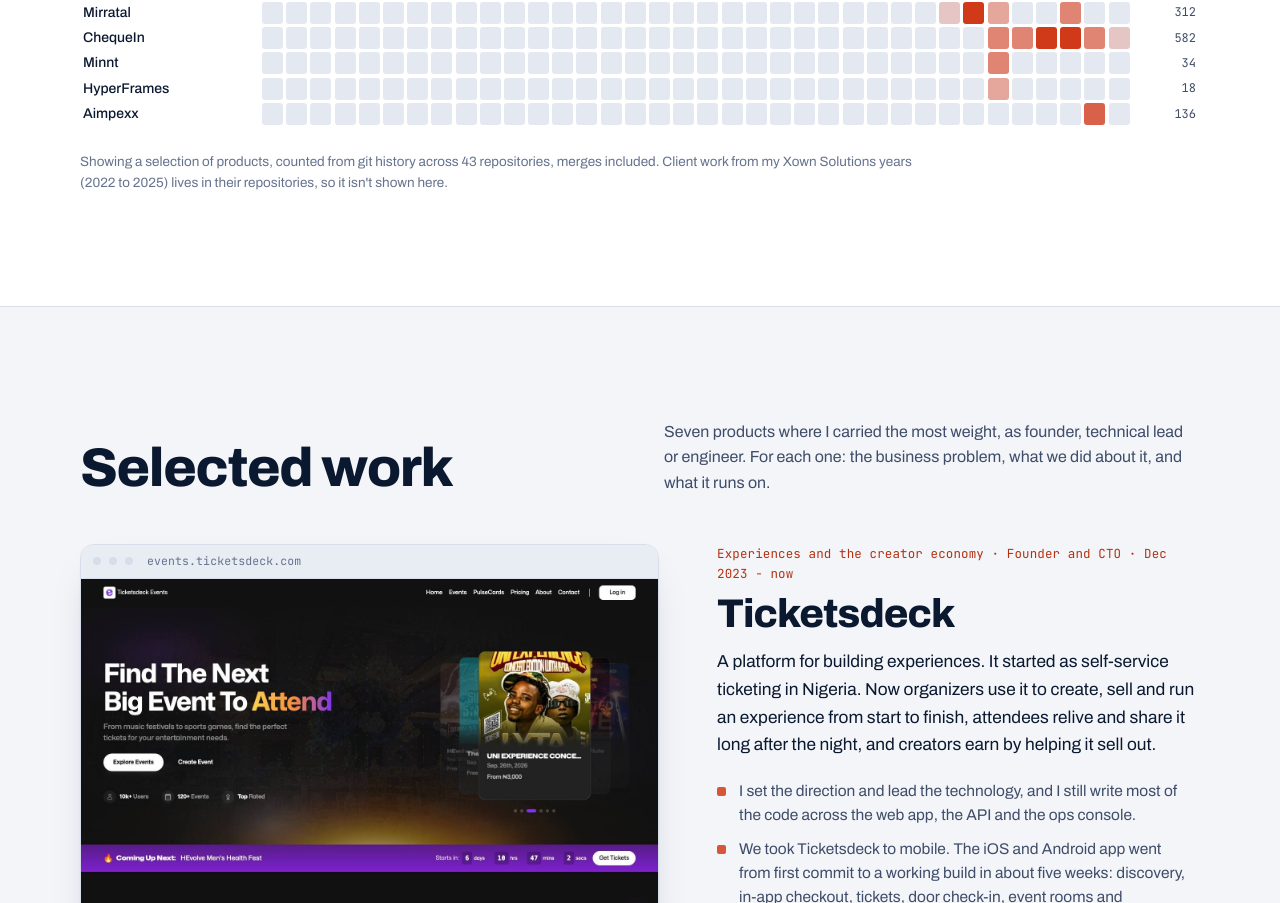
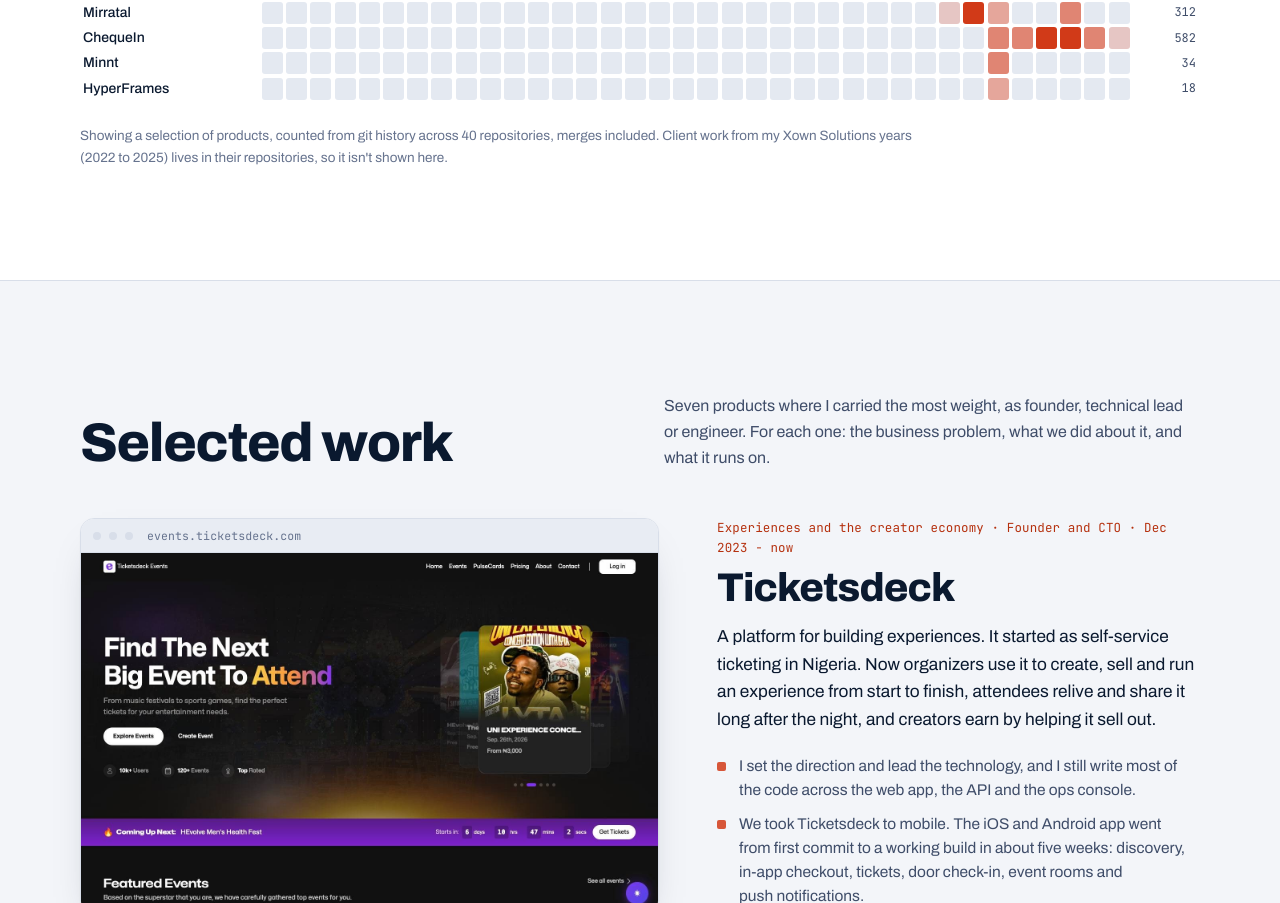
Before and after one commit to Simlex/portfolio, a Next.js app: page / in a window 1280 px wide. Shown: the part 1452-2355 px from the top of the page. Built offline with nearby package versions, Linux system fonts and the light colour scheme; no server answers.

Commit message:
refactor: remove Aimpexx from the ship log

```diff
--- a/app/constants/v2/shipLog.ts
+++ b/app/constants/v2/shipLog.ts
@@ -1,7 +1,7 @@
 // Generated from git history on 2026-09-19 and extended on 2026-11-11: commits authored per month (merges included).
 import type { ShipLogData } from '@/app/types/v2';
 
-export const SHIP_LOG_REPO_COUNT: number = 43;
+export const SHIP_LOG_REPO_COUNT: number = 40;
 
 export const SHIP_LOG: ShipLogData = {
     months: ['2023-12', '2024-01', '2024-02', '2024-03', '2024-04', '2024-05', '2024-06', '2024-07', '2024-08', '2024-09', '2024-10', '2024-11', '2024-12', '2025-01', '2025-02', '2025-03', '2025-04', '2025-05', '2025-06', '2025-07', '2025-08', '2025-09', '2025-10', '2025-11', '2025-12', '2026-01', '2026-02', '2026-03', '2026-04', '2026-05', '2026-06', '2026-07', '2026-08', '2026-09', '2026-10', '2026-11'],
@@ -20,6 +20,5 @@ export const SHIP_LOG: ShipLogData = {
         { name: 'ChequeIn', href: '#chequein', first: 30, total: 582, counts: [0, 0, 0, 0, 0, 0, 0, 0, 0, 0, 0, 0, 0, 0, 0, 0, 0, 0, 0, 0, 0, 0, 0, 0, 0, 0, 0, 0, 0, 0, 38, 68, 261, 181, 33, 1] },
         { name: 'HyperFrames', href: '#p-hyperframes', first: 30, total: 18, counts: [0, 0, 0, 0, 0, 0, 0, 0, 0, 0, 0, 0, 0, 0, 0, 0, 0, 0, 0, 0, 0, 0, 0, 0, 0, 0, 0, 0, 0, 0, 18, 0, 0, 0, 0, 0] },
         { name: 'Minnt', href: '#p-minnt', first: 30, total: 34, counts: [0, 0, 0, 0, 0, 0, 0, 0, 0, 0, 0, 0, 0, 0, 0, 0, 0, 0, 0, 0, 0, 0, 0, 0, 0, 0, 0, 0, 0, 0, 34, 0, 0, 0, 0, 0] },
-        { name: 'Aimpexx', href: '#aimpexx', first: 34, total: 136, counts: [0, 0, 0, 0, 0, 0, 0, 0, 0, 0, 0, 0, 0, 0, 0, 0, 0, 0, 0, 0, 0, 0, 0, 0, 0, 0, 0, 0, 0, 0, 0, 0, 0, 0, 136, 0] },
     ],
 };
```
